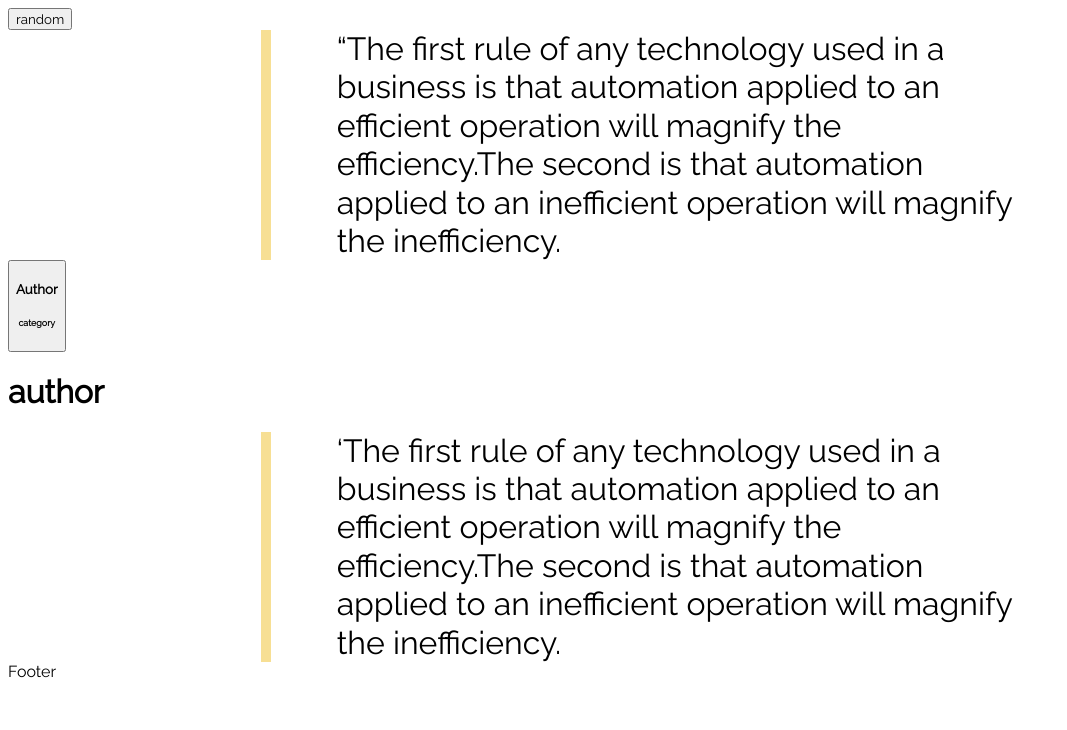
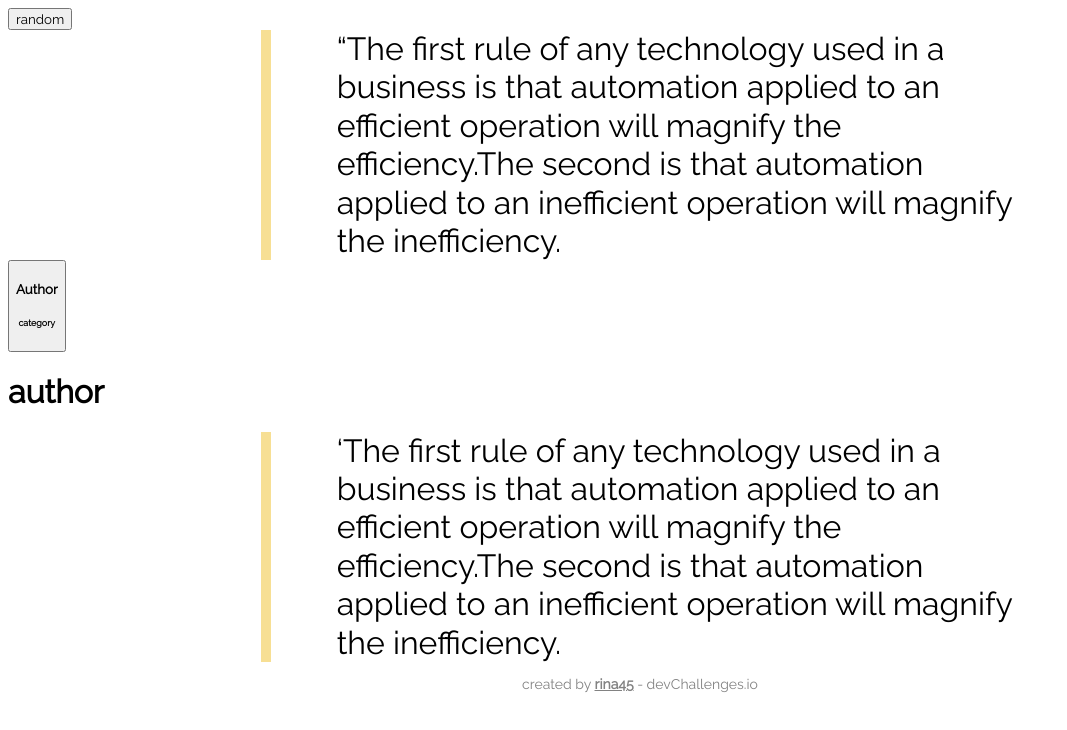
Before and after one commit to Rina45/quote, a React app: page / in a window 1280 px wide. Shown: the top 730 px of the page, without its empty margins (0-1067 px from the left). Built offline with nearby package versions, Linux system fonts and the light colour scheme.

Commit message:
change footer style

```diff
--- a/src/components/Footer.js
+++ b/src/components/Footer.js
@@ -1,9 +1,12 @@
-import React from 'react'
+import React from 'react';
+import style from '../styles/Footer.module.css';
 
 const Footer = () => {
     return (
-        <div>Footer</div>
-    )
+        <footer>
+            <p>created by <a href='#' className={style.user}>rina45</a> <a href='#' className={style.devChallenges}>- devChallenges.io</a></p>
+        </footer>
+    );
 }
 
-export default Footer
+export default Footer;
--- /dev/null
+++ b/src/styles/Footer.module.css
@@ -0,0 +1,20 @@
+@import url('https://fonts.googleapis.com/css?family=Montserrat');
+
+footer {
+    font-family: 'Montserrat';
+    font-size: 14px;
+    font-weight: 500;
+    line-height: 17px;
+    text-align: center;
+    color: #828282;
+}
+
+.user {
+    font-weight: 700;
+    color: inherit;
+}
+
+.devChallenges {
+    text-decoration-line: none;
+    color: inherit;
+}
```
